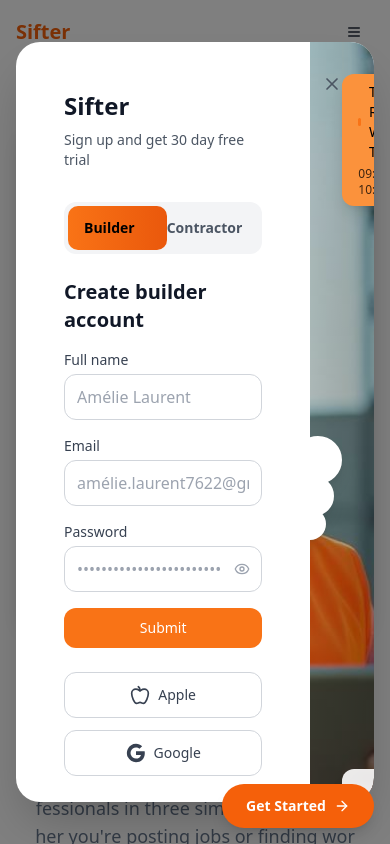
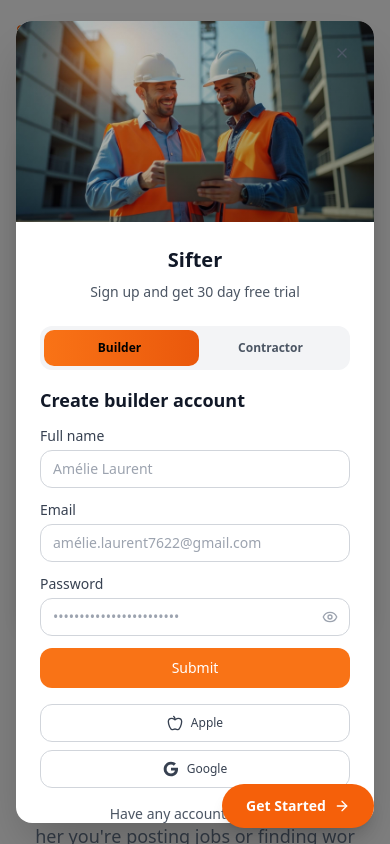
Before and after one commit to Abdulgafar4/buildmatch-network-flow, a React (Vite) app: page / in a window 390 px wide. Both pictures are taken after a click on the button "Post Job (Builders)". Shown: the top 844 px of the page. Built offline with nearby package versions, Linux system fonts and the light colour scheme.

Commit message:
Make login/signup responsive
Made the login and signup forms responsive to ensure a seamless user experience across various devices.

```diff
--- a/src/components/AuthModal.tsx
+++ b/src/components/AuthModal.tsx
@@ -29,23 +29,23 @@ const AuthModal: React.FC<AuthModalProps> = ({ isOpen, onClose }) => {
       />
 
       {/* Modal */}
-      <div className="relative bg-white rounded-3xl shadow-2xl w-full max-w-4xl h-auto max-h-[90vh] overflow-hidden animate-scale-in mx-auto">
+      <div className="relative bg-white rounded-2xl md:rounded-3xl shadow-2xl w-full max-w-md sm:max-w-lg md:max-w-4xl h-auto max-h-[95vh] md:max-h-[90vh] overflow-hidden animate-scale-in mx-auto">
         {/* Close Button */}
         <button
           onClick={onClose}
-          className="absolute top-6 right-6 z-10 p-2 hover:bg-gray-100 rounded-full transition-all duration-200"
+          className="absolute top-4 right-4 md:top-6 md:right-6 z-10 p-2 hover:bg-gray-100 rounded-full transition-all duration-200"
         >
-          <X className="h-5 w-5 text-gray-600" />
+          <X className="h-4 w-4 md:h-5 md:w-5 text-gray-600" />
         </button>
 
         {/* Split Screen Layout */}
-        <div className="flex min-h-[600px]">
+        <div className="flex flex-col md:flex-row min-h-[500px] md:min-h-[600px]">
           {/* Left Side - Form */}
-          <div className="flex-1 p-12 flex flex-col justify-center">
+          <div className="flex-1 p-6 sm:p-8 md:p-12 flex flex-col justify-center order-2 md:order-1">
             <div className="max-w-md mx-auto w-full">
               {/* Logo/Brand */}
-              <div className="mb-8">
-                <h1 className="text-2xl font-bold text-gray-900 mb-2">Sifter</h1>
+              <div className="mb-6 md:mb-8 text-center md:text-left">
+                <h1 className="text-xl md:text-2xl font-bold text-gray-900 mb-2">Sifter</h1>
                 <p className="text-gray-600 text-sm">
                   Sign up and get 30 day free trial
                 </p>
@@ -53,7 +53,7 @@ const AuthModal: React.FC<AuthModalProps> = ({ isOpen, onClose }) => {
 
               {/* User Type Selection */}
               {userType !== "admin" && (
-                <div className="mb-6">
+                <div className="mb-4 md:mb-6">
                   <div className="relative bg-gray-100 rounded-lg p-1">
                     {/* Animated Background */}
                     <div
@@ -66,7 +66,7 @@ const AuthModal: React.FC<AuthModalProps> = ({ isOpen, onClose }) => {
                     <div className="relative flex">
                       <button
                         onClick={() => setUserType("builder")}
-                        className={`flex-1 py-3 px-4 rounded-md text-sm font-semibold transition-all duration-300 ease-out relative z-10 ${
+                        className={`flex-1 py-2.5 md:py-3 px-3 md:px-4 rounded-md text-xs md:text-sm font-semibold transition-all duration-300 ease-out relative z-10 ${
                           userType === "builder"
                             ? "text-black"
                             : "text-gray-600 hover:text-gray-900"
@@ -76,7 +76,7 @@ const AuthModal: React.FC<AuthModalProps> = ({ isOpen, onClose }) => {
                       </button>
                       <button
                         onClick={() => setUserType("contractor")}
-                        className={`flex-1 py-3 px-4 rounded-md text-sm font-semibold transition-all duration-300 ease-out relative z-10 ${
+                        className={`flex-1 py-2.5 md:py-3 px-3 md:px-4 rounded-md text-xs md:text-sm font-semibold transition-all duration-300 ease-out relative z-10 ${
                           userType === "contractor"
                             ? "text-black"
                             : "text-gray-600 hover:text-gray-900"
@@ -91,7 +91,7 @@ const AuthModal: React.FC<AuthModalProps> = ({ isOpen, onClose }) => {
 
               {/* Admin Header */}
               {userType === "admin" && (
-                <div className="mb-6 text-center">
+                <div className="mb-4 md:mb-6 text-center">
                   <div className="inline-flex items-center px-4 py-2 bg-gray-900 text-white rounded-full text-sm font-medium mb-4">
                     <div className="w-2 h-2 bg-orange-500 rounded-full mr-2"></div>
                     Admin Access
@@ -117,13 +117,13 @@ const AuthModal: React.FC<AuthModalProps> = ({ isOpen, onClose }) => {
 
               {/* Social Login */}
               {userType !== "admin" && (
-                <div className="mt-6 space-y-3">
-                  <button className="w-full flex items-center justify-center px-4 py-3 border border-gray-300 rounded-lg text-sm font-medium text-gray-700 hover:bg-gray-50 transition-all">
-                    <Apple className="h-5 w-5 mr-2" />
+                <div className="mt-4 md:mt-6 space-y-2 md:space-y-3">
+                  <button className="w-full flex items-center justify-center px-3 md:px-4 py-2.5 md:py-3 border border-gray-300 rounded-lg text-xs md:text-sm font-medium text-gray-700 hover:bg-gray-50 transition-all">
+                    <Apple className="h-4 w-4 md:h-5 md:w-5 mr-2" />
                     Apple
                   </button>
-                  <button className="w-full flex items-center justify-center px-4 py-3 border border-gray-300 rounded-lg text-sm font-medium text-gray-700 hover:bg-gray-50 transition-all">
-                    <svg className="h-5 w-5 mr-2" viewBox="0 0 24 24">
+                  <button className="w-full flex items-center justify-center px-3 md:px-4 py-2.5 md:py-3 border border-gray-300 rounded-lg text-xs md:text-sm font-medium text-gray-700 hover:bg-gray-50 transition-all">
+                    <svg className="h-4 w-4 md:h-5 md:w-5 mr-2" viewBox="0 0 24 24">
                       <path fill="currentColor" d="M22.56 12.25c0-.78-.07-1.53-.2-2.25H12v4.26h5.92c-.26 1.37-1.04 2.53-2.21 3.31v2.77h3.57c2.08-1.92 3.28-4.74 3.28-8.09z"/>
                       <path fill="currentColor" d="M12 23c2.97 0 5.46-.98 7.28-2.66l-3.57-2.77c-.98.66-2.23 1.06-3.71 1.06-2.86 0-5.29-1.93-6.16-4.53H2.18v2.84C3.99 20.53 7.7 23 12 23z"/>
                       <path fill="currentColor" d="M5.84 14.09c-.22-.66-.35-1.36-.35-2.09s.13-1.43.35-2.09V7.07H2.18C1.43 8.55 1 10.22 1 12s.43 3.45 1.18 4.93l2.85-2.22.81-.62z"/>
@@ -136,7 +136,7 @@ const AuthModal: React.FC<AuthModalProps> = ({ isOpen, onClose }) => {
 
               {/* Switch Mode */}
               {userType !== "admin" && (
-                <div className="mt-6 text-center">
+                <div className="mt-4 md:mt-6 text-center">
                   <p className="text-sm text-gray-600">
                     {authMode === "signup" ? "Have any account?" : "Don't have an account?"}{" "}
                     <button
@@ -151,7 +151,7 @@ const AuthModal: React.FC<AuthModalProps> = ({ isOpen, onClose }) => {
 
               {/* Admin Access Button */}
               {userType !== "admin" && (
-                <div className="mt-6 pt-4 border-t border-gray-200">
+                <div className="mt-4 md:mt-6 pt-3 md:pt-4 border-t border-gray-200">
                   <button
                     onClick={() => {
                       setUserType("admin");
@@ -167,7 +167,7 @@ const AuthModal: React.FC<AuthModalProps> = ({ isOpen, onClose }) => {
           </div>
 
           {/* Right Side - Image */}
-          <div className="flex-1 relative overflow-hidden">
+          <div className="flex-1 relative overflow-hidden h-32 md:h-auto order-1 md:order-2">
             <img
               src={heroImage}
               alt="Construction team collaboration"
@@ -176,8 +176,8 @@ const AuthModal: React.FC<AuthModalProps> = ({ isOpen, onClose }) => {
             {/* Overlay elements similar to reference */}
             <div className="absolute inset-0 bg-gradient-to-br from-black/20 to-black/40" />
 
-            {/* Floating UI elements */}
-            <div className="absolute top-8 left-8 bg-orange-400 text-black px-4 py-2 rounded-lg text-sm font-medium shadow-lg">
+            {/* Floating UI elements - hidden on mobile for cleaner look */}
+            <div className="hidden md:block absolute top-8 left-8 bg-orange-400 text-black px-4 py-2 rounded-lg text-sm font-medium shadow-lg">
               <div className="flex items-center">
                 <div className="w-2 h-2 bg-orange-500 rounded-full mr-2"></div>
                 Task Review With Team
@@ -185,7 +185,7 @@ const AuthModal: React.FC<AuthModalProps> = ({ isOpen, onClose }) => {
               <div className="text-xs mt-1 opacity-75">09:30am-10:00am</div>
             </div>
 
-            <div className="absolute bottom-8 left-8 bg-white/90 backdrop-blur-sm px-4 py-3 rounded-lg shadow-lg">
+            <div className="hidden md:block absolute bottom-8 left-8 bg-white/90 backdrop-blur-sm px-4 py-3 rounded-lg shadow-lg">
               <div className="flex items-center text-sm font-medium text-gray-900 mb-1">
                 <div className="w-2 h-2 bg-orange-500 rounded-full mr-2"></div>
                 Daily Meeting
@@ -198,7 +198,7 @@ const AuthModal: React.FC<AuthModalProps> = ({ isOpen, onClose }) => {
               </div>
             </div>
 
-            <div className="absolute top-1/2 right-8 transform -translate-y-1/2">
+            <div className="hidden md:block absolute top-1/2 right-8 transform -translate-y-1/2">
               <div className="flex flex-col -space-y-2">
                 <div className="w-12 h-12 bg-white rounded-full border-4 border-white shadow-lg"></div>
                 <div className="w-10 h-10 bg-white rounded-full border-4 border-white shadow-lg"></div>
@@ -267,8 +267,8 @@ const SignupForm: React.FC<{ userType: UserType; onClose: () => void }> = ({ use
   };
 
   return (
-    <form onSubmit={handleSubmit} className="space-y-4">
-      <h2 className="text-xl font-semibold text-gray-900 mb-4">
+    <form onSubmit={handleSubmit} className="space-y-3 md:space-y-4">
+      <h2 className="text-lg md:text-xl font-semibold text-gray-900 mb-3 md:mb-4">
         Create {userType} account
       </h2>
 
@@ -281,7 +281,7 @@ const SignupForm: React.FC<{ userType: UserType; onClose: () => void }> = ({ use
           placeholder="Amélie Laurent"
           value={formData.fullName}
           onChange={(e) => setFormData({...formData, fullName: e.target.value})}
-          className="w-full px-3 py-2.5 border border-gray-300 rounded-lg focus:ring-2 focus:ring-orange-500 focus:border-orange-500 transition-all"
+          className="w-full px-3 py-2 md:py-2.5 border border-gray-300 rounded-lg focus:ring-2 focus:ring-orange-500 focus:border-orange-500 transition-all text-sm md:text-base"
         />
       </div>
 
@@ -294,7 +294,7 @@ const SignupForm: React.FC<{ userType: UserType; onClose: () => void }> = ({ use
           placeholder="amélie.laurent7622@gmail.com"
           value={formData.email}
           onChange={(e) => setFormData({...formData, email: e.target.value})}
-          className="w-full px-3 py-2.5 border border-gray-300 rounded-lg focus:ring-2 focus:ring-orange-500 focus:border-orange-500 transition-all"
+          className="w-full px-3 py-2 md:py-2.5 border border-gray-300 rounded-lg focus:ring-2 focus:ring-orange-500 focus:border-orange-500 transition-all text-sm md:text-base"
         />
       </div>
 
@@ -308,7 +308,7 @@ const SignupForm: React.FC<{ userType: UserType; onClose: () => void }> = ({ use
             placeholder="••••••••••••••••••••••••"
             value={formData.password}
             onChange={(e) => setFormData({...formData, password: e.target.value})}
-            className="w-full px-3 py-2.5 pr-10 border border-gray-300 rounded-lg focus:ring-2 focus:ring-orange-500 focus:border-orange-500 transition-all"
+            className="w-full px-3 py-2 md:py-2.5 pr-10 border border-gray-300 rounded-lg focus:ring-2 focus:ring-orange-500 focus:border-orange-500 transition-all text-sm md:text-base"
           />
           <button
             type="button"
@@ -322,7 +322,7 @@ const SignupForm: React.FC<{ userType: UserType; onClose: () => void }> = ({ use
 
       <Button
         type="submit"
-        className="w-full bg-orange-500 hover:bg-orange-600 text-white font-medium py-2.5 rounded-lg transition-all"
+        className="w-full bg-orange-500 hover:bg-orange-600 text-white font-medium py-2 md:py-2.5 rounded-lg transition-all text-sm md:text-base"
       >
         Submit
       </Button>
@@ -374,8 +374,8 @@ const LoginForm: React.FC<{ userType: UserType; onClose: () => void }> = ({ user
   };
 
   return (
-    <form onSubmit={handleSubmit} className="space-y-4">
-      <h2 className="text-xl font-semibold text-gray-900 mb-4">
+    <form onSubmit={handleSubmit} className="space-y-3 md:space-y-4">
+      <h2 className="text-lg md:text-xl font-semibold text-gray-900 mb-3 md:mb-4">
         {userType === "admin" ? "Admin Login" : `Welcome back, ${userType}`}
       </h2>
 
@@ -388,7 +388,7 @@ const LoginForm: React.FC<{ userType: UserType; onClose: () => void }> = ({ user
           placeholder="Enter your email"
           value={formData.email}
           onChange={(e) => setFormData({...formData, email: e.target.value})}
-          className="w-full px-3 py-2.5 border border-gray-300 rounded-lg focus:ring-2 focus:ring-orange-500 focus:border-orange-500 transition-all"
+          className="w-full px-3 py-2 md:py-2.5 border border-gray-300 rounded-lg focus:ring-2 focus:ring-orange-500 focus:border-orange-500 transition-all text-sm md:text-base"
         />
       </div>
 
@@ -402,7 +402,7 @@ const LoginForm: React.FC<{ userType: UserType; onClose: () => void }> = ({ user
             placeholder="Enter your password"
             value={formData.password}
             onChange={(e) => setFormData({...formData, password: e.target.value})}
-            className="w-full px-3 py-2.5 pr-10 border border-gray-300 rounded-lg focus:ring-2 focus:ring-orange-500 focus:border-orange-500 transition-all"
+            className="w-full px-3 py-2 md:py-2.5 pr-10 border border-gray-300 rounded-lg focus:ring-2 focus:ring-orange-500 focus:border-orange-500 transition-all text-sm md:text-base"
           />
           <button
             type="button"
@@ -429,7 +429,7 @@ const LoginForm: React.FC<{ userType: UserType; onClose: () => void }> = ({ user
 
       <Button
         type="submit"
-        className="w-full bg-orange-500 hover:bg-orange-600 text-white font-medium py-2.5 rounded-lg transition-all"
+        className="w-full bg-orange-500 hover:bg-orange-600 text-white font-medium py-2 md:py-2.5 rounded-lg transition-all text-sm md:text-base"
       >
         Sign In
       </Button>
```
